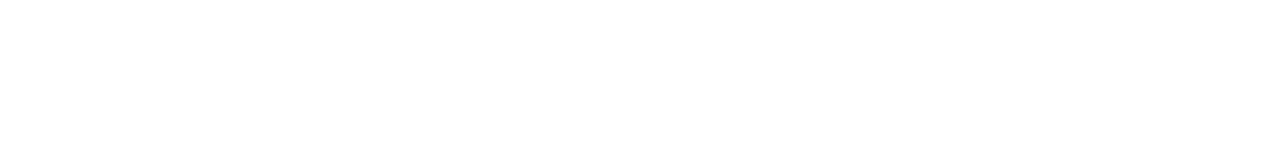
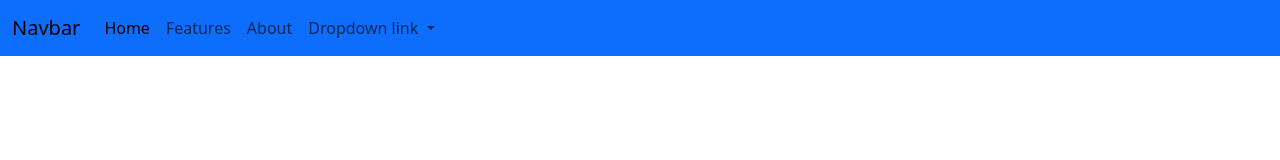
Before and after one commit to raymart-021400/IT24-1, a plain HTML site: page index.html in a window 1280 px wide. Drawn offline with nearby package versions, Linux system fonts and the light colour scheme.

Commit message:
Added navbar on index.html

```diff
--- a/index.html
+++ b/index.html
@@ -7,6 +7,31 @@
     <script src="https://cdn.jsdelivr.net/npm/bootstrap@5.3.3/dist/js/bootstrap.bundle.min.js" integrity="sha384-YvpcrYf0tY3lHB60NNkmXc5s9fDVZLESaAA55NDzOxhy9GkcIdslK1eN7N6jIeHz" crossorigin="anonymous"></script>
     <title>Document</title>
 </head>
+<nav class="navbar navbar-expand bg-primary"data-bs-theme="light">
+    <div class="container-fluid">
+        <a class="navbar-brand" href="index.html">Navbar</a>
+        <button class="navbar-toggler" type="button" data-bs-toggle="collapse" data-bs-target="#navbarNavAltMarkup" aria-controls="navbarNavAltMarkup" aria-expanded="false" aria-label="Toggle navigation">
+          <span class="navbar-toggler-icon"></span>
+        </button>
+
+        <div class="collapse navbar-collapse" id="navbarNavAltMarkup">
+          <div class="navbar-nav">
+            <a class="nav-link active" aria-current="page" href="Home.html">Home</a>
+            <a class="nav-link" href="Features.html">Features</a>
+            <a class="nav-link" href="About.html">About</a>
+
+             <li class="nav-item dropdown">
+          <a class="nav-link dropdown-toggle" href="#" role="button" data-bs-toggle="dropdown" aria-expanded="false">
+            Dropdown link
+          </a>
+          <ul class="dropdown-menu">
+            <li><a class="dropdown-item" href="#">Action</a></li>
+            <li><a class="dropdown-item" href="#">Another action</a></li>
+            <li><a class="dropdown-item" href="#">Something else here</a></li>
+          </div>
+        </div>
+      </div>
+    </nav>
 <body>
 
 </body>
```
